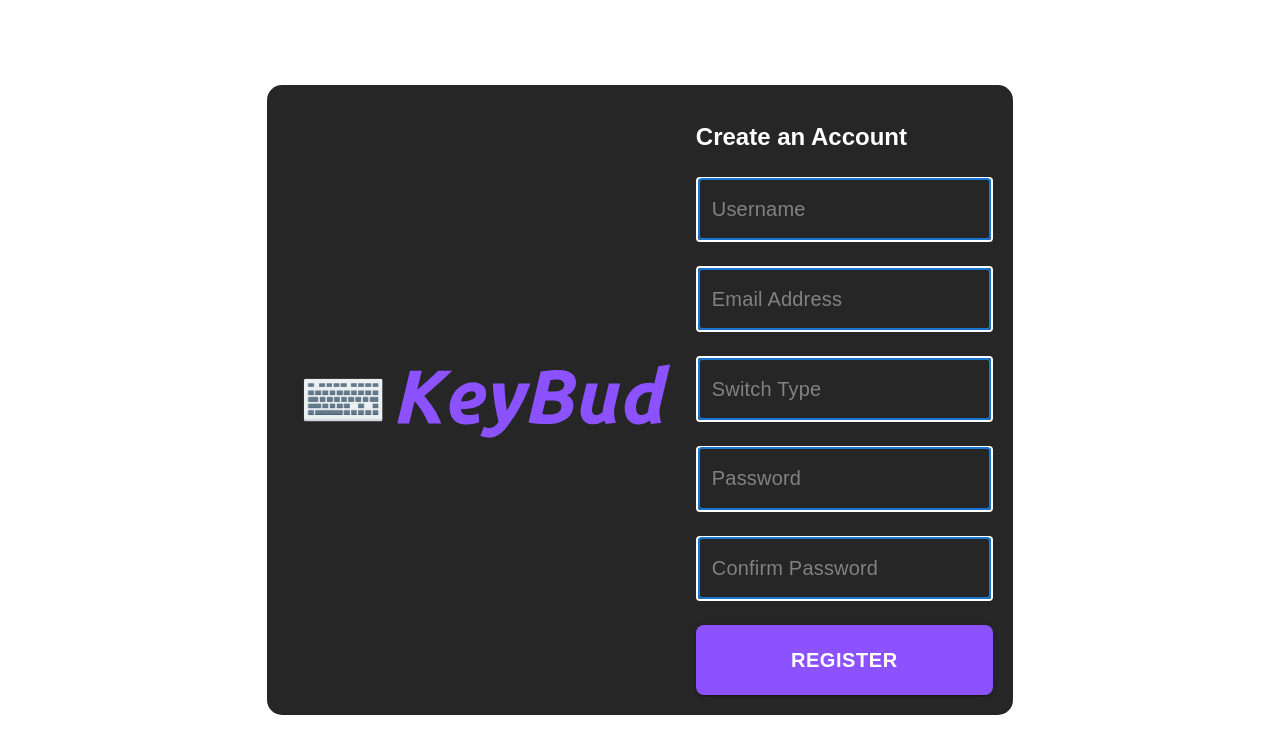
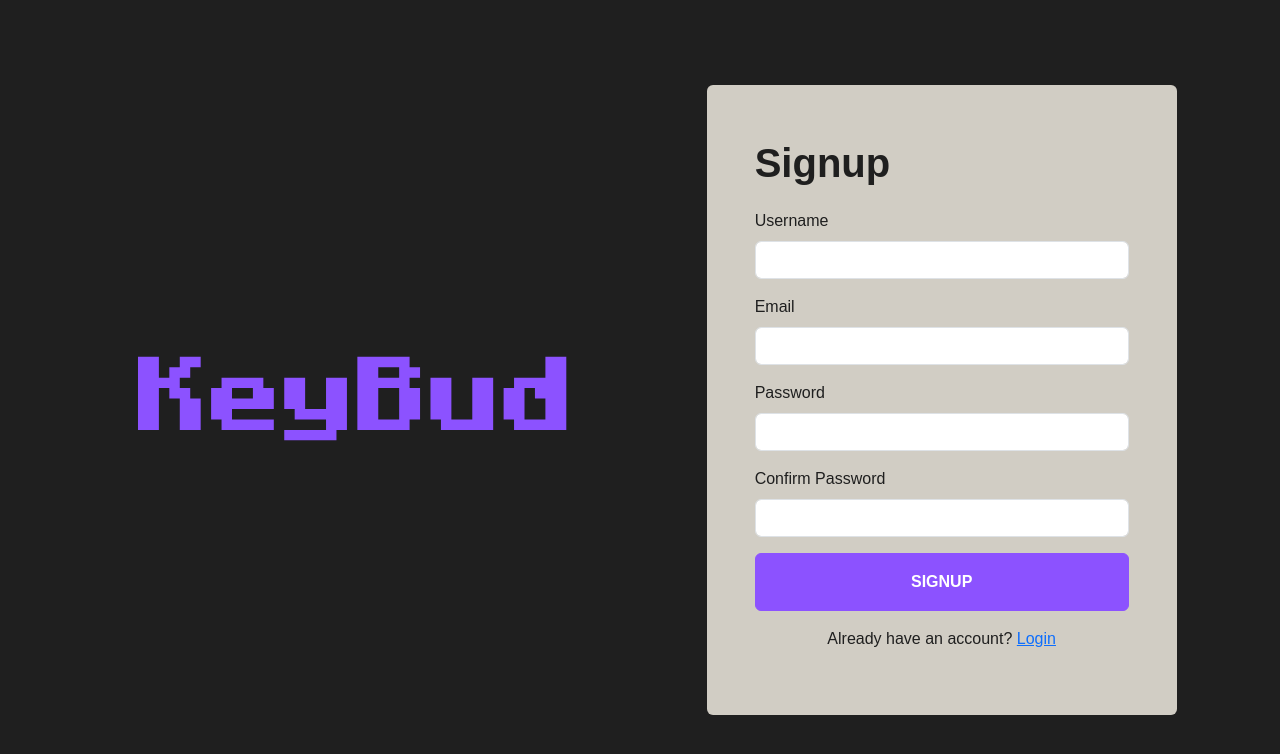
Before and after one commit to jomkv/KeyBud, a React (Create React App) app: page /signup in a window 1280 px wide. Shown: the top 754 px of the page. Built offline with nearby package versions, Linux system fonts and the light colour scheme; a web font is replaced by a local one.

Commit message:
feat: signup UI

```diff
--- a/src/pages/Register.tsx
+++ b/src/pages/Register.tsx
@@ -1,215 +1,64 @@
-import {
-  Typography,
-  Stack,
-  Box,
-  TextField,
-  Button,
-  IconButton,
-  Card,
-  CardContent,
-  CardHeader,
-  Avatar,
-  CardActions,
-  FormControl,
-  InputLabel,
-  OutlinedInput,
-} from "@mui/material";
-import { Controller, useForm } from "react-hook-form";
-import React, { Fragment, useEffect, useState } from "react";
-import ThumbUpOffAltIcon from "@mui/icons-material/ThumbUpOffAlt";
-import ThumbUpAltIcon from "@mui/icons-material/ThumbUpAlt";
-import ChatBubbleOutlineIcon from "@mui/icons-material/ChatBubbleOutline";
-import MoreVertIcon from "@mui/icons-material/MoreVert";
-import styled from "@emotion/styled";
-import PostsCard from "../components/home/PostsCard";
-import CommentCard from "../components/post/CommentCard";
-
-const KeybudButton = styled(Button)({
-  color: "white",
-  background: "#8C52FF",
-  borderColor: "#8C52FF",
-  ":hover": {
-    borderColor: "#8C52FF",
-  },
-  fontWeight: "bold",
-  height: "70px",
-  borderRadius: "8px",
-});
-
-const KeybudIconButton = styled(IconButton)({
-  color: "#8C52FF",
-  borderColor: "#8C52FF",
-  ":hover": {
-    borderColor: "#8C52FF",
-  },
-});
-
-const KeybudTextbox = styled(TextField)`
-  &label.Mui-focused {
-    color: white;
-  }
-  &.MuiOutlinedInput-root {
-    &.Mui-focused fieldset {
-      border-color: white;
-    }
-  }
-`;
-
-const KeybudOutlinedTextbox = styled(OutlinedInput)({
-  color: "white",
-  fontSize: "20px",
-  border: "2px solid white",
-});
-
 function Register() {
-  const [likeCount, setLikeCount] = useState<number>(0);
-  const [commentCount, setCommentCount] = useState<number>(2);
-  const [isLiked, setIsLiked] = useState<boolean>(false);
-
-  const handleLikeClick = () => {
-    setIsLiked(!isLiked);
-  };
-
-  const {
-    control,
-    setError,
-    handleSubmit,
-    formState: { errors },
-  } = useForm({
-    defaultValues: {
-      username: "",
-      email: "",
-      switchType: "",
-      password: "",
-      confirmPassword: "",
-    },
-  });
-
   return (
-    <Box
-      sx={{
-        height: "100%",
-        width: "100%",
-        display: "flex",
-        justifyContent: "center",
-        alignItems: "center",
+    <div
+      className="w-100 h-100 d-flex justify-content-evenly align-items-center "
+      style={{
+        backgroundColor: "#1F1F1F",
       }}
     >
-      <Stack
-        component="div"
-        spacing={3}
-        direction="row"
-        sx={{
-          backgroundColor: "rgba(31, 31, 31, 0.97)",
-          color: "white",
-          padding: "20px",
-          borderRadius: "15px",
-          maxWidth: "100vh",
-          maxHeight: "90vh",
+      <img
+        className="d-none d-md-block"
+        alt="logo"
+        src="/images/Final Logo.svg"
+      />
+      <div
+        className="p-5 rounded"
+        style={{
+          backgroundColor: "#d1cdc4",
+          color: "#1f1f1f",
+          width: "470px",
         }}
       >
-        <img
-          src="/images/KeyBay Logo .svg"
-          style={{
-            maxWidth: "auto",
-            maxHeight: 100,
-            justifySelf: "center",
-            alignSelf: "center",
-          }}
-          alt="KeyBud Logo"
-        />
-        <FormControl>
-          <Stack spacing={3} mt={2}>
-            <Typography variant="h5" fontWeight="bold">
-              Create an Account
-            </Typography>
-            <Controller
-              name="username"
-              control={control}
-              rules={{ required: true }}
-              render={({ field: { value, onChange } }) => (
-                <KeybudOutlinedTextbox
-                  autoFocus
-                  value={value}
-                  onChange={onChange}
-                  error={Boolean(errors.username)}
-                  inputProps={{ className: "keybud__textfield" }}
-                  placeholder="Username"
-                />
-              )}
-            />
-            <Controller
-              name="email"
-              control={control}
-              rules={{ required: true }}
-              render={({ field: { value, onChange } }) => (
-                <KeybudOutlinedTextbox
-                  autoFocus
-                  value={value}
-                  onChange={onChange}
-                  error={Boolean(errors.username)}
-                  inputProps={{ className: "keybud__textfield" }}
-                  placeholder="Email Address"
-                />
-              )}
-            />
-            <Controller
-              name="switchType"
-              control={control}
-              rules={{ required: true }}
-              render={({ field: { value, onChange } }) => (
-                <KeybudOutlinedTextbox
-                  autoFocus
-                  value={value}
-                  onChange={onChange}
-                  error={Boolean(errors.username)}
-                  inputProps={{ className: "keybud__textfield" }}
-                  placeholder="Switch Type"
-                />
-              )}
-            />
-            <Controller
-              name="password"
-              control={control}
-              rules={{ required: true }}
-              render={({ field: { value, onChange } }) => (
-                <KeybudOutlinedTextbox
-                  autoFocus
-                  value={value}
-                  onChange={onChange}
-                  error={Boolean(errors.username)}
-                  inputProps={{ className: "keybud__textfield" }}
-                  placeholder="Password"
-                />
-              )}
-            />
-            <Controller
-              name="confirmPassword"
-              control={control}
-              rules={{ required: true }}
-              render={({ field: { value, onChange } }) => (
-                <KeybudOutlinedTextbox
-                  autoFocus
-                  value={value}
-                  onChange={onChange}
-                  error={Boolean(errors.username)}
-                  inputProps={{ className: "keybud__textfield" }}
-                  placeholder="Confirm Password"
-                />
-              )}
-            />
-            <KeybudButton
-              variant="contained"
-              sx={{
-                fontSize: "20px",
-              }}
-            >
-              Register
-            </KeybudButton>
-          </Stack>
-        </FormControl>
-      </Stack>
-    </Box>
+        <p className="fs-1 fw-bold">Signup</p>
+        <div className="mb-3">
+          <label htmlFor="username" className="form-label">
+            Username
+          </label>
+          <input type="text" className="form-control" id="username" />
+        </div>
+        <div className="mb-3">
+          <label htmlFor="email" className="form-label">
+            Email
+          </label>
+          <input type="email" className="form-control" id="email" />
+        </div>
+        <div className="mb-3">
+          <label htmlFor="password" className="form-label">
+            Password
+          </label>
+          <input type="password" className="form-control" id="password" />
+        </div>
+        <div className="mb-3">
+          <label htmlFor="confirmPass" className="form-label">
+            Confirm Password
+          </label>
+          <input type="password" className="form-control" id="confirmPass" />
+        </div>
+        <div className="mb-3">
+          <button
+            className="btn btn-primary w-100 p-3 fw-bold"
+            style={{ backgroundColor: "#8c52ff", borderColor: "#8c52ff" }}
+          >
+            SIGNUP
+          </button>
+        </div>
+        <div className="text-center w-100">
+          <p className="fs-6 fw-light">
+            Already have an account? <a href="/login">Login</a>
+          </p>
+        </div>
+      </div>
+    </div>
   );
 }
 
```
Also changed, not shown: src/pages/Register2.tsx (deleted, +0 -104 lines).
